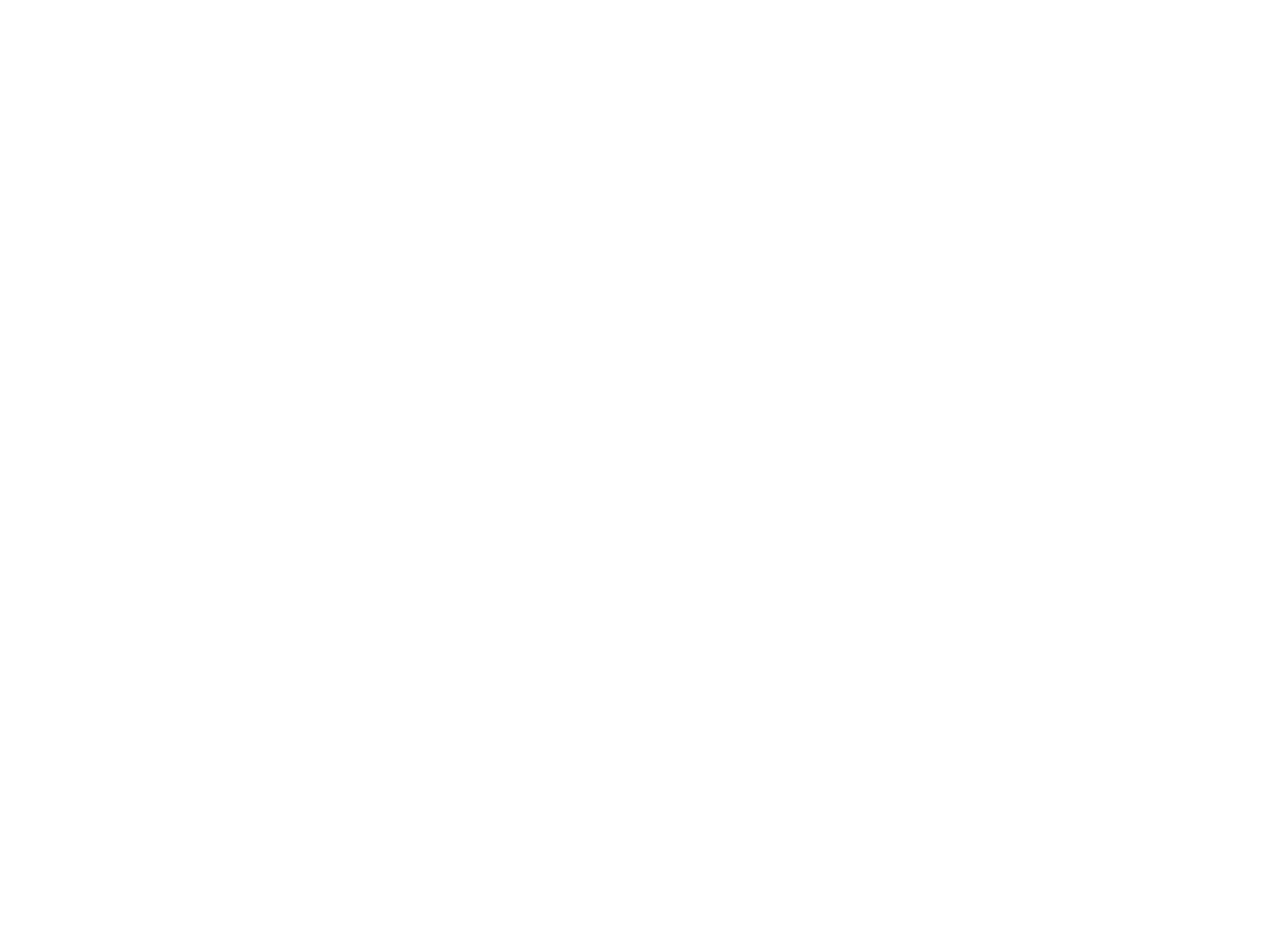
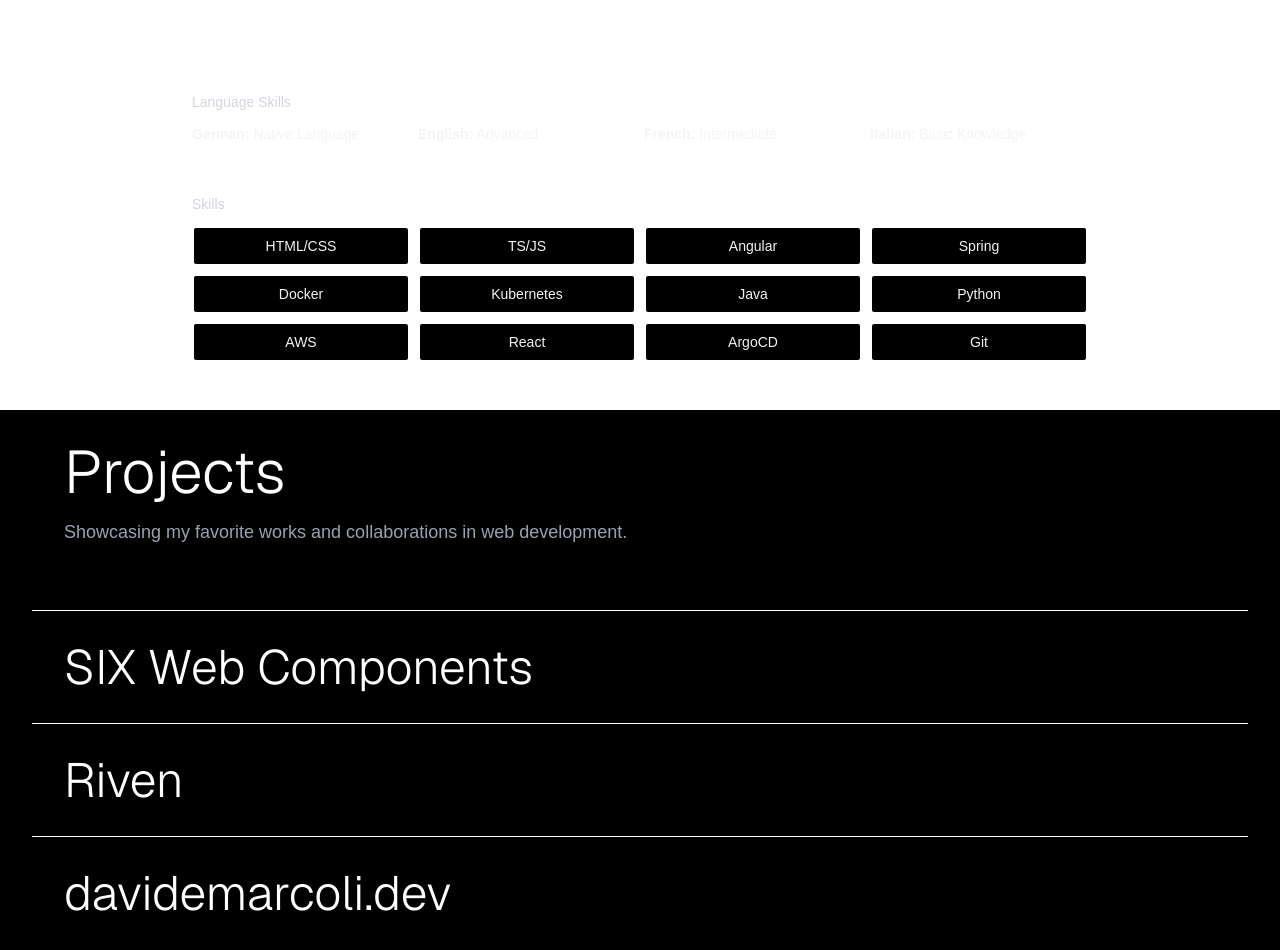
Before and after one commit to davidemarcoli/davidemarcoli.dev, a Next.js app: page / in a window 1280 px wide. Shown: the part 1720-2670 px from the top of the page. Before the commit the page ends 1600 px from the top, so only its background shows below. Built offline with nearby package versions, Linux system fonts and the light colour scheme.

Commit message:
add whole structure

```diff
--- a/app/layout.tsx
+++ b/app/layout.tsx
@@ -14,7 +14,8 @@
 
 export const metadata: Metadata = {
   title: "Davide Marcoli",
-  description: "Personal website of Davide Marcoli, a Swiss developer based near Zurich.",
+  description:
+    "Personal website of Davide Marcoli, a Swiss developer based near Zurich.",
 };
 
 export default function RootLayout({
--- a/app/page.tsx
+++ b/app/page.tsx
@@ -1,20 +1,279 @@
+"use client";
+
+import { useEffect, useRef } from "react";
+import { gsap } from "gsap";
+import { ScrollTrigger } from "gsap/ScrollTrigger";
+import Experience from "@/components/experience";
+import Education from "@/components/education";
+import Skill from "@/components/skill";
+
+gsap.registerPlugin(ScrollTrigger);
+
 export default function Home() {
+  const sectionRef = useRef<HTMLDivElement>(null);
+  const gradeRef = useRef<HTMLDivElement>(null);
+  const aboutRef = useRef<HTMLDivElement>(null);
+  const experienceRef = useRef<HTMLDivElement>(null);
+  const educationRef = useRef<HTMLDivElement>(null);
+
+  useEffect(() => {
+    const ctx = gsap.context(() => {
+      // Animate the grade section
+      gsap.fromTo(
+        gradeRef.current,
+        {
+          opacity: 0,
+          y: 50,
+        },
+        {
+          opacity: 1,
+          y: 0,
+          duration: 0.8,
+          ease: "power2.out",
+          scrollTrigger: {
+            trigger: gradeRef.current,
+            start: "top 80%",
+            end: "bottom 20%",
+            toggleActions: "play none none reverse",
+          },
+        },
+      );
+
+      // Animate the about section
+      gsap.fromTo(
+        aboutRef.current,
+        {
+          opacity: 0,
+          y: 50,
+        },
+        {
+          opacity: 1,
+          y: 0,
+          duration: 0.8,
+          ease: "power2.out",
+          delay: 0.2,
+          scrollTrigger: {
+            trigger: aboutRef.current,
+            start: "top 80%",
+            end: "bottom 20%",
+            toggleActions: "play none none reverse",
+          },
+        },
+      );
+
+      // Animate the experience section
+      gsap.fromTo(
+        experienceRef.current,
+        {
+          opacity: 0,
+          y: 50,
+        },
+        {
+          opacity: 1,
+          y: 0,
+          duration: 0.8,
+          ease: "power2.out",
+          delay: 0.4,
+          scrollTrigger: {
+            trigger: experienceRef.current,
+            start: "top 80%",
+            end: "bottom 20%",
+            toggleActions: "play none none reverse",
+          },
+        },
+      );
+    }, sectionRef);
+
+    // Animate the education section
+    gsap.fromTo(
+      educationRef.current,
+      {
+        opacity: 0,
+        y: 50,
+      },
+      {
+        opacity: 1,
+        y: 0,
+        duration: 0.8,
+        ease: "power2.out",
+        delay: 0.6,
+        scrollTrigger: {
+          trigger: educationRef.current,
+          start: "top 80%",
+          end: "bottom 20%",
+          toggleActions: "play none none reverse",
+        },
+      },
+    );
+
+    return () => ctx.revert();
+  }, []);
+
   return (
     <div className="relative w-full min-h-dvh">
       <div className="bg-white h-dvh flex items-center justify-center">
         <div className="text-4xl font-bold text-black">Davide Marcoli</div>
       </div>
-      <div className="h-dvh flex flex-col py-8 max-w-4xl mx-auto">
-        <div className="mb-8 pb-4 border-b-2 border-white">
+      <div
+        ref={sectionRef}
+        className="min-h-dvh flex flex-col py-8 max-w-4xl mx-auto"
+      >
+        <div ref={gradeRef} className="mb-8 pb-4 border-b-2 border-white">
           <p className="text-lg md:text-xl text-gray-100 mb-3">
             Application Developer EFZ ≈ 5.6 Final Grade
           </p>
         </div>
-        <div className="mb-8 pb-4 border-b-2 border-white">
+        <div ref={aboutRef} className="mb-8 pb-4 border-b-2 border-white">
           <p className="text-sm text-gray-300 mb-1">About Me</p>
           <p className="text-base leading-relaxed text-gray-100 mb-3">
-            Hi, my name is Davide, I&apos;m a swiss developer based near Zurich. I&apos;m currently working at <a target="_blank" className="underline duration-500 hover:text-zinc-300" href="https://sixgroup.com">SIX</a> and studying computer science at the <a target="_blank" className="underline duration-500 hover:text-zinc-300" href="https://zhaw.ch">ZHAW</a>.
+            Hi, my name is Davide, I&apos;m a swiss developer based near Zurich.
+            I&apos;m currently working at{" "}
+            <a
+              target="_blank"
+              className="underline duration-500 hover:text-zinc-300"
+              href="https://sixgroup.com"
+            >
+              SIX
+            </a>{" "}
+            and studying computer science at the{" "}
+            <a
+              target="_blank"
+              className="underline duration-500 hover:text-zinc-300"
+              href="https://zhaw.ch"
+            >
+              ZHAW
+            </a>
+            .
           </p>
+        </div>
+        <div ref={experienceRef} className="mb-8 pb-4 border-b-2 border-white">
+          <p className="text-sm text-gray-300 mb-1">Professional Experience</p>
+          <div className="mb-3">
+            <p className="text-base font-bold text-gray-100 mb-1">
+              Application Developer EFZ
+            </p>
+            <p className="text-sm text-gray-300 mb-1">
+              SIX Group AG Zurich, CH
+            </p>
+            <p className="text-xs text-gray-500 mb-3">Aug 2020-Current</p>
+            <ul className="list-none pl-0 space-y-3 text-sm text-gray-100">
+              <Experience>
+                Designing and implementing a risk management tool for internal
+                auditing to improve compliance and efficiency.
+              </Experience>
+              <Experience>
+                Implemented a CI/CD infrastructure with OpenShift for efficient
+                deployments
+              </Experience>
+              <Experience>
+                Automated tests with GitLab pipelines to ensure scalable and
+                reliable releases
+              </Experience>
+              <Experience>
+                Member of the core team component for the six ui library to
+                optimize consistency and developer experience.
+              </Experience>
+            </ul>
+          </div>
+        </div>
+        <div ref={educationRef} className="mb-8 pb-4 border-b-2 border-white">
+          <p className="text-sm text-gray-300 mb-1">Education</p>
+          <div className="space-y-3">
+            <Education
+              institution="Primary School"
+              location="Primary School Illnau, CH"
+              dates="Aug 2011-Aug 2017"
+            />
+            <Education
+              institution="Secondary School"
+              location="Secondary School Illnau, CH"
+              dates="Aug 2017-Aug 2020"
+            />
+            <Education
+              institution="Basic Apprenticeship Year"
+              location="NoserYoung Zurich, CH"
+              dates="Aug 2020-Aug 2021"
+            />
+            <Education
+              institution="Vocational School"
+              location="Technische Berufsschule Zurich / Berufsmaturitätsschule Zurich, CH"
+              dates="Aug 2020-Aug 2025"
+            />
+            <Education
+              institution="Bachelor of Science in Computer Science"
+              location="ZHAW Zurich University of Applied Sciences, CH"
+              dates="Aug 2025-Aug 2028 (anticipated)"
+            />
+          </div>
+        </div>
+        <div className="mb-8 pb-4 border-b-2 border-white">
+          <p className="text-sm text-gray-300 mb-1">Language Skills</p>
+          <div className="grid grid-cols-1 md:grid-cols-4 gap-2 text-sm text-gray-100 mt-3">
+            <div>
+              <span className="font-bold">German:</span> Native Language
+            </div>
+            <div>
+              <span className="font-bold">English:</span> Advanced
+            </div>
+            <div>
+              <span className="font-bold">French:</span> Intermediate
+            </div>
+            <div>
+              <span className="font-bold">Italian:</span> Basic Knowledge
+            </div>
+          </div>
+        </div>
+        <div className="pb-4">
+          <p className="text-sm text-gray-300 mb-1">Skills</p>
+          <div className="grid grid-cols-2 sm:grid-cols-3 md:grid-cols-4 gap-2 text-sm text-gray-100 mt-3">
+            <Skill>HTML/CSS</Skill>
+            <Skill>TS/JS</Skill>
+            <Skill>Angular</Skill>
+            <Skill>Spring</Skill>
+            <Skill>Docker</Skill>
+            <Skill>Kubernetes</Skill>
+            <Skill>Java</Skill>
+            <Skill>Python</Skill>
+            <Skill>AWS</Skill>
+            <Skill>React</Skill>
+            <Skill>ArgoCD</Skill>
+            <Skill>Git</Skill>
+          </div>
+          {/* <button className="text-black bg-white rounded-sm p-2 w-full mt-5">
+            CTRL + P
+          </button> */}
+        </div>
+      </div>
+      <div id="projects" className="bg-black min-h-96vh p-8">
+        <h1 className="text-white text-6xl font-sans font-light mb-4 px-8">
+          Projects
+        </h1>
+        <p className="text-gray-400 text-lg mb-16 px-8">
+          Showcasing my favorite works and collaborations in web development.
+        </p>
+        <div className="w-full h-px bg-white"></div>
+        <div className="relative w-full py-8 cursor-pointer flex items-center justify-between">
+          <div className="relative z-10 px-8 flex-grow">
+            <h2 className="text-white text-5xl font-sans font-light">
+              SIX Web Components
+            </h2>
+          </div>
+        </div>
+        <div className="w-full h-px bg-white"></div>
+        <div className="relative w-full py-8 cursor-pointer flex items-center justify-between">
+          <div className="relative z-10 px-8 flex-grow">
+            <h2 className="text-white text-5xl font-sans font-light">
+              Riven
+            </h2>
+          </div>
+        </div>
+        <div className="w-full h-px bg-white"></div>
+        <div className="relative w-full py-8 cursor-pointer flex items-center justify-between">
+          <div className="relative z-10 px-8 flex-grow">
+            <h2 className="text-white text-5xl font-sans font-light">
+              davidemarcoli.dev
+            </h2>
+          </div>
         </div>
       </div>
     </div>
--- /dev/null
+++ b/components/education.tsx
@@ -0,0 +1,19 @@
+interface EducationProps {
+  institution: string;
+  location: string;
+  dates: string;
+}
+
+export default function Education({
+  institution,
+  location,
+  dates,
+}: EducationProps) {
+  return (
+    <div>
+      <p className="text-base font-bold text-gray-100 mb-1">{institution}</p>
+      <p className="text-sm text-gray-300 mb-1">{location}</p>
+      <p className="text-xs text-gray-500 mb-2">{dates}</p>
+    </div>
+  );
+}
--- /dev/null
+++ b/components/experience.tsx
@@ -0,0 +1,12 @@
+interface ExperienceProps {
+  children?: React.ReactNode;
+}
+
+export default function Experience({ children }: ExperienceProps) {
+  return (
+    <li className="flex items-start">
+      <div className="h-0.5 w-4 bg-white mt-2 mr-2 flex-shrink-0"></div>
+      {children}
+    </li>
+  );
+}
--- /dev/null
+++ b/components/skill.tsx
@@ -0,0 +1,11 @@
+interface SkillProps {
+  children?: React.ReactNode;
+}
+
+export default function Skill({ children }: SkillProps) {
+  return (
+    <span className="bg-black p-2 rounded-sm border-2 border-white text-center">
+      {children}
+    </span>
+  );
+}
--- a/package.json
+++ b/package.json
@@ -10,9 +10,10 @@
     "format": "prettier --write ."
   },
   "dependencies": {
+    "gsap": "^3.13.0",
+    "next": "15.4.6",
     "react": "19.1.0",
-    "react-dom": "19.1.0",
-    "next": "15.4.6"
+    "react-dom": "19.1.0"
   },
   "devDependencies": {
     "@eslint/eslintrc": "^3",
```
Also changed, not shown: 1 other file (tests, documents, lock files or other folders).
